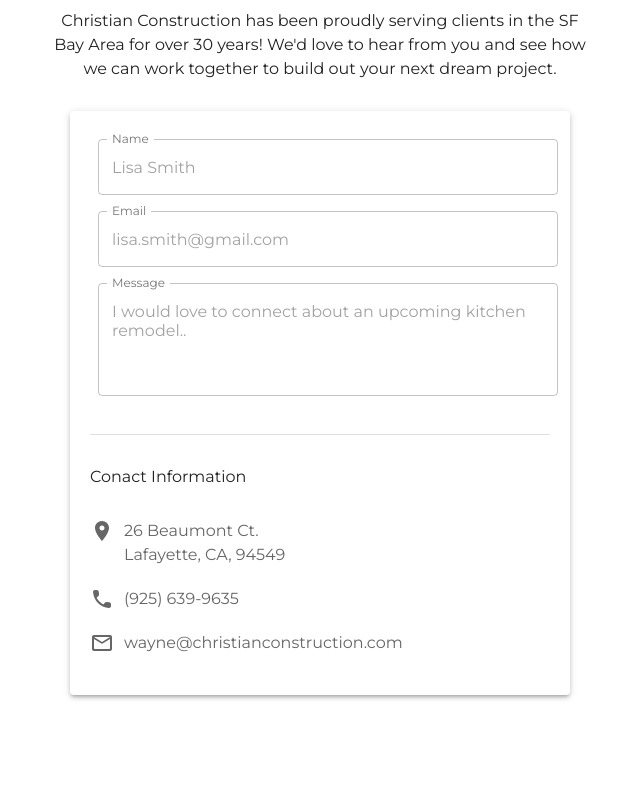
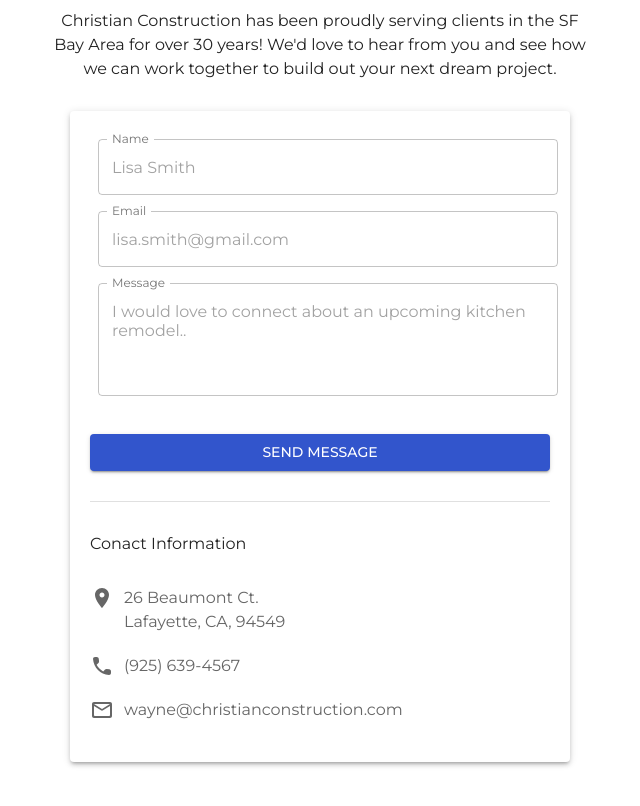
Before and after one commit to DWC01/christian-construction, a Next.js app: page / in a window 1280 px wide. Shown: the part 3580-4386 px from the top of the page, without its empty margins (320-960 px from the left). Built offline with nearby package versions, Linux system fonts and the light colour scheme.

Commit message:
Updated contact form to have validation

```diff
--- a/package.json
+++ b/package.json
@@ -10,6 +10,7 @@
 		"prop-types": "latest",
 		"react": "latest",
 		"react-dom": "latest",
+		"react-hook-form": "^5.7.2",
 		"swiper": "^5.4.1"
 	},
 	"scripts": {
--- a/src/components/home/Contact.js
+++ b/src/components/home/Contact.js
@@ -6,6 +6,8 @@
 import LocationOnIcon from '@material-ui/icons/LocationOn';
 import CallRoundedIcon from '@material-ui/icons/CallRounded';
 import MailOutlineRoundedIcon from '@material-ui/icons/MailOutlineRounded';
+import Button from '@material-ui/core/Button';
+import { useForm } from 'react-hook-form';
 
 const useStyles = makeStyles(theme => ({
 	headerContainer: {
@@ -48,6 +50,20 @@
 			borderColor: `${theme.palette.primary.main} !important`,
 		},
 	},
+	submitButtonContainer: {
+		display: 'flex',
+		justifyContent: 'center',
+		marginTop: '30px',
+	},
+	errorContainer: {
+		margin: '0px 5px 5px 15px',
+		color: theme.palette.error.main,
+	},
+	button: {
+		'&:hover': {
+			backgroundColor: theme.palette.primary.main,
+		},
+	},
 	'@media (max-width: 430px)': {
 		multilinedInput: {
 			fontSize: '16px',
@@ -65,6 +81,12 @@
 
 const Contact = () => {
 	const classes = useStyles();
+	const { register, handleSubmit, errors } = useForm(); // initialise the hook
+
+	const onSubmit = data => {
+		console.log(data);
+		console.log(errors);
+	};
 
 	return (
 		<>
@@ -80,9 +102,17 @@
 				</Typography>
 			</div>
 			<Paper elevation={3} className={classes.contactFormContainer}>
-				<form className={classes.root} noValidate autoComplete="off">
+				<form
+					className={classes.root}
+					noValidate
+					autoComplete="off"
+					onSubmit={handleSubmit(onSubmit)}
+				>
 					<div>
 						<TextField
+							name="name"
+							inputRef={register({ required: true })}
+							error={!!errors.name}
 							id="contact-name"
 							className={classes.textField}
 							label="Name"
@@ -100,9 +130,17 @@
 							}}
 							variant="outlined"
 						/>
+						{errors.name && (
+							<div className={classes.errorContainer}>
+								Name is required
+							</div>
+						)}
 					</div>
 					<div>
 						<TextField
+							name="email"
+							inputRef={register({ required: true })}
+							error={!!errors.email}
 							id="contact-email"
 							className={classes.textField}
 							label="Email"
@@ -120,9 +158,17 @@
 							}}
 							variant="outlined"
 						/>
+						{errors.email && (
+							<div className={classes.errorContainer}>
+								Valid email required
+							</div>
+						)}
 					</div>
 					<div>
 						<TextField
+							name="message"
+							inputRef={register({ required: true })}
+							error={!!errors.message}
 							id="contact-message"
 							className={classes.textField}
 							label="Message"
@@ -142,6 +188,22 @@
 							multiline
 							rows={4}
 						/>
+						{errors.message && (
+							<div className={classes.errorContainer}>
+								Message is required
+							</div>
+						)}
+					</div>
+					<div className={classes.submitButtonContainer}>
+						<Button
+							type="submit"
+							variant="contained"
+							color="primary"
+							className={classes.button}
+							fullWidth
+						>
+							Send Message
+						</Button>
 					</div>
 				</form>
 				<div className={classes.contactInfoContainer}>
@@ -163,7 +225,7 @@
 					<div className={classes.contactInfo}>
 						<CallRoundedIcon className={classes.contactInfoIcon} />
 						<Typography className={classes.contactInfoText}>
-							(925) 639-9635
+							(925) 639-4567
 						</Typography>
 					</div>
 					<div className={classes.contactInfo}>
--- a/src/theme/colors.js
+++ b/src/theme/colors.js
@@ -2,6 +2,7 @@
 	primary: '#3255cc',
 	primaryLight: '#97aeff',
 	background: '#ffffff',
+	error: '#cc0101',
 };
 
 export default colors;
--- a/src/theme/index.js
+++ b/src/theme/index.js
@@ -1,7 +1,7 @@
 import { createMuiTheme } from '@material-ui/core/styles';
 import colors from './colors';
 
-const { primaryLight, primary, background } = colors;
+const { primaryLight, primary, background, error } = colors;
 
 const theme = createMuiTheme({
 	typography: {
@@ -21,9 +21,9 @@
 		// secondary: {
 		// 	main: '#19857b',
 		// },
-		// error: {
-		// 	main: red.A400,
-		// },
+		error: {
+			main: error,
+		},
 		background: {
 			default: background,
 		},
```
Also changed, not shown: public/home/latchford-cover.jpg, 1 other file (tests, documents, lock files or other folders).
